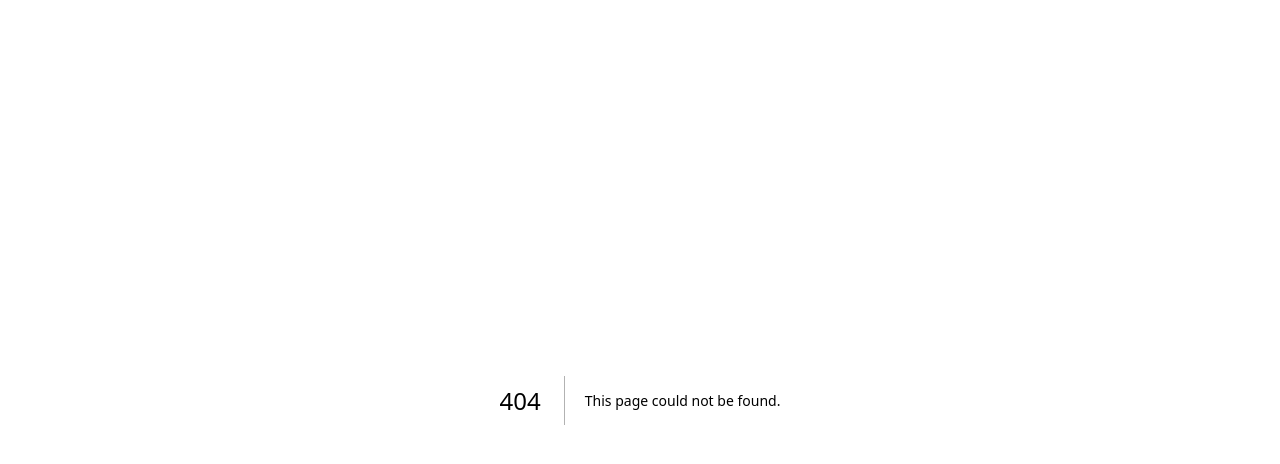
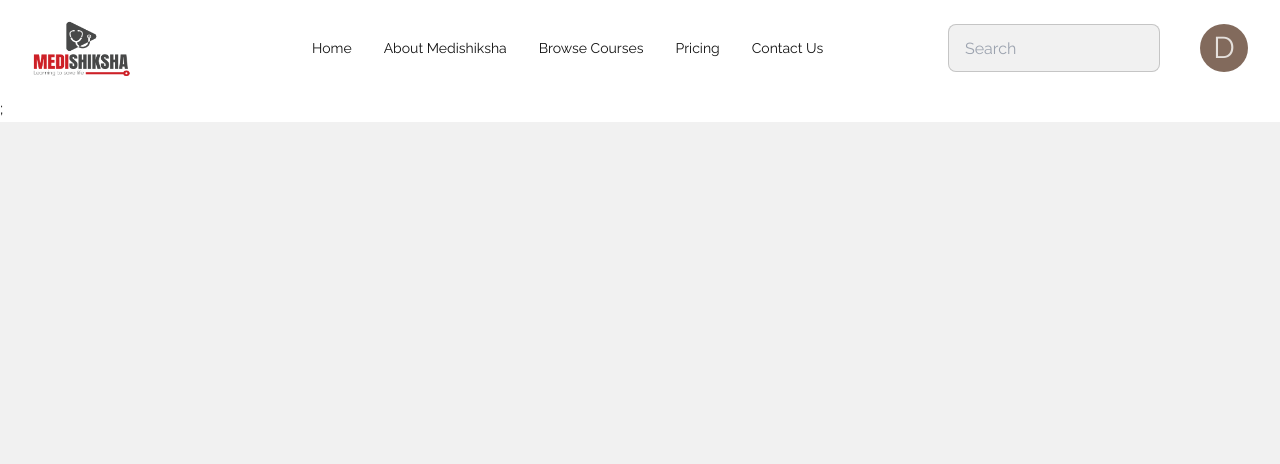
Before and after one commit to ritkrai2111/MediShiksha, a Next.js app: page /pages/userdash in a window 1280 px wide. Before the commit this address had no page. Shown: the top 464 px of the page. Built offline with nearby package versions, Linux system fonts and the light colour scheme.

Commit message:
Created user dashboard

```diff
--- /dev/null
+++ b/app/components/userdashcomp/UserBar.tsx
@@ -0,0 +1,136 @@
+import React from "react";
+
+const FlexiBar = () => {
+  return (
+    <div>
+      <div className="drawer">
+        <input id="my-drawer-3" type="checkbox" className="drawer-toggle" />
+        <div className="drawer-content flex flex-col">
+          {/* Navbar */}
+          <div className="w-full navbar bg-white">
+            <div className="flex-none lg:hidden">
+              <label
+                htmlFor="my-drawer-3"
+                aria-label="open sidebar"
+                className="btn btn-square btn-ghost"
+              >
+                <svg
+                  xmlns="http://www.w3.org/2000/svg"
+                  fill="none"
+                  viewBox="0 0 24 24"
+                  className="inline-block w-6 h-6 stroke-current"
+                >
+                  <path
+                    strokeLinecap="round"
+                    strokeLinejoin="round"
+                    strokeWidth="2"
+                    d="M4 6h16M4 12h16M4 18h16"
+                  ></path>
+                </svg>
+              </label>
+            </div>
+            <div className="flex-1 px-2 mx-2">
+              <a>
+                <img
+                  src="../images/Medishikshalogo.png"
+                  alt="Logo"
+                  className="w-28 h-16 mr-6"
+                />
+              </a>
+            </div>
+            <div className="navbar-start hidden lg:flex">
+              <ul className="menu menu-horizontal px-1">
+                <li>
+                  <a href="/">Home</a>
+                </li>
+                <li>
+                  <a href="/about">About Medishiksha</a>
+                </li>
+                <li>
+                  <a href="/courses">Browse Courses</a>
+                </li>
+                <li>
+                  <a href="/pricing">Pricing</a>
+                </li>
+                <li>
+                  <a href="/contact">Contact Us</a>
+                </li>
+              </ul>
+            </div>
+            <div className="flex-none hidden lg:block">
+              <ul className="menu menu-horizontal">
+                <li>
+                  <div className="form-control mr-2">
+                    <input
+                      type="text"
+                      placeholder="Search"
+                      className="input input-bordered w-28 md:w-auto"
+                    />
+                  </div>
+                </li>
+                <li>
+                  <div className="avatar placeholder">
+                    <div className="bg-neutral text-neutral-content rounded-full w-12">
+                      <span className="text-3xl">D</span>
+                    </div>
+                  </div>
+                </li>
+              </ul>
+            </div>
+          </div>
+          {/* CONTENT */}
+        </div>
+        <div className="drawer-side">
+          <label
+            htmlFor="my-drawer-3"
+            aria-label="close sidebar"
+            className="drawer-overlay"
+          ></label>
+          <ul className="menu p-6 w-80 min-h-full bg-white">
+            <li>
+              <div className="avatar placeholder">
+                <div className="bg-neutral text-neutral-content rounded-full w-12">
+                  <span className="text-3xl">AK</span>
+                </div>
+                <h2 className="text-xl">Ansh Karwal</h2>
+              </div>
+            </li>
+            <li>
+              <div className="form-control">
+                <input
+                  type="text"
+                  placeholder="Search"
+                  className="input input-bordered w-50 md:w-auto"
+                />
+              </div>
+            </li>
+            <li className="mt-2">
+              <a href="/">Home</a>
+            </li>
+            <li>
+              <a href="/">My Courses</a>
+            </li>
+            <li>
+              <a href="/courses">Browse Courses</a>
+            </li>
+            <li>
+              <a href="/pricing">My Orders</a>
+            </li>
+            <li>
+              <a href="/">My Profile</a>
+            </li>
+            <li>
+              <a href="/contact">Contact Us</a>
+            </li>
+            <li>
+              <a href="/contact">Log Out</a>
+            </li>
+          </ul>
+        </div>
+      </div>
+      ;
+    </div>
+  );
+};
+
+export default FlexiBar;
--- /dev/null
+++ b/app/pages/userdash/page.tsx
@@ -0,0 +1,12 @@
+import UserBar from "@/app/components/userdashcomp/UserBar";
+import React from "react";
+
+const UserDash: React.FC = () => {
+  return (
+    <div>
+      <UserBar />
+    </div>
+  );
+};
+
+export default UserDash;
```
